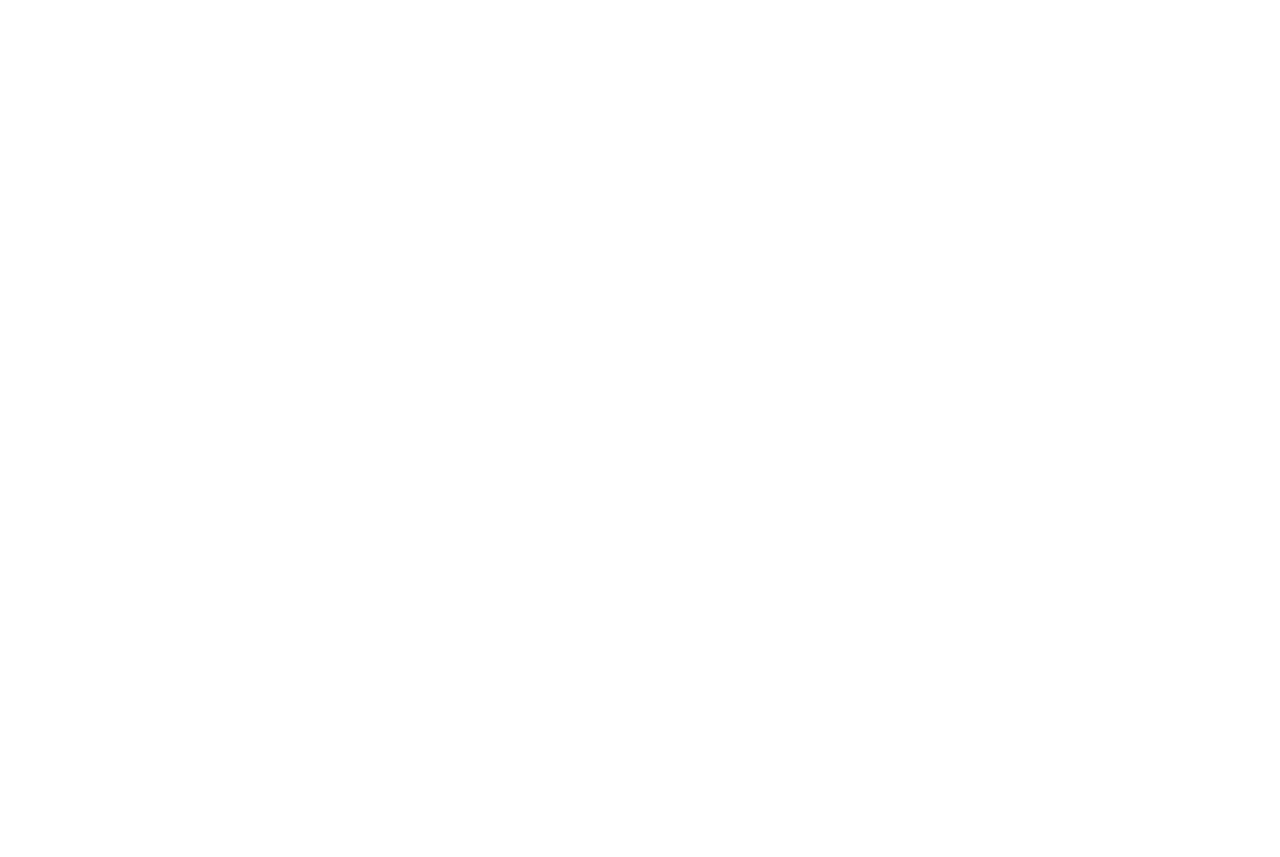
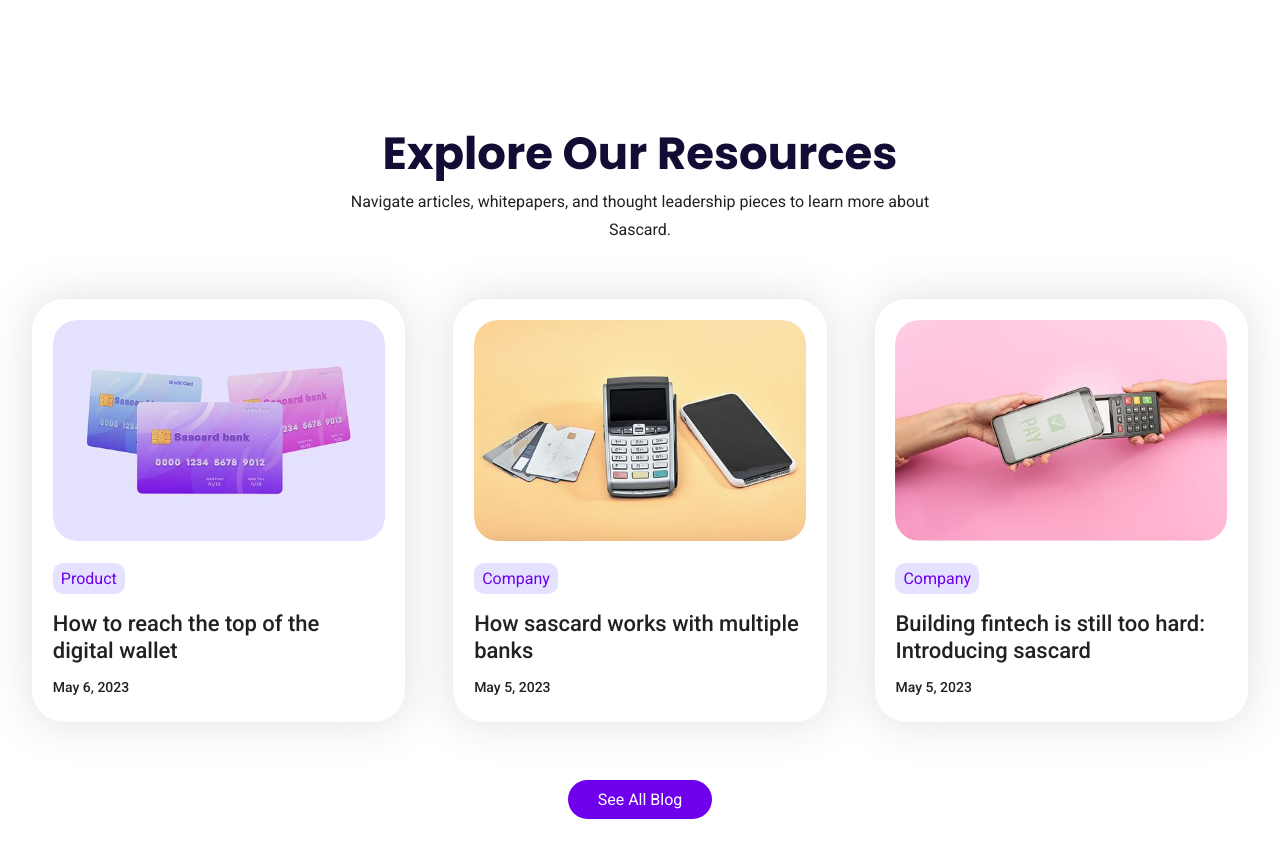
Before and after one commit to lazizjonikromov/landing_projects, a React (Vite) app: page / in a window 1280 px wide. Shown: the part 5020-5877 px from the top of the page. Before the commit the page ends 5021 px from the top, so only its background shows below. Built offline with nearby package versions, Linux system fonts and the light colour scheme.

Commit message:
blog section is added

```diff
--- a/src/App.jsx
+++ b/src/App.jsx
@@ -1,3 +1,4 @@
+import BlogSection from "./components/blogSection/BlogSection"
 import CompanySection from "./components/companySection/CompanySection"
 import CtaSection from "./components/ctaSection/CtaSection"
 import FeatureSection from "./components/featureSection/FeatureSection"
@@ -16,6 +17,7 @@
       <PaymentSection />
       <CtaSection />
       <PlansSection />
+      <BlogSection />
     </>
   )
 }
--- /dev/null
+++ b/src/components/blogSection/BlogSection.jsx
@@ -0,0 +1,64 @@
+import React from "react";
+import Wrapper from "../wrapper/Wrapper";
+import Img1 from "../../assets/blog-1.jpg";
+import Img2 from "../../assets/blog-2.jpg";
+import Img3 from "../../assets/blog-3.jpg";
+import "./blog_section.scss";
+
+const blogs = [
+  {
+    title: "How to reach the top of the digital wallet",
+    tag: "Product",
+    img: Img1,
+    date: "May 6, 2023",
+  },
+  {
+    title: "How sascard works with multiple banks",
+    tag: "Company",
+    img: Img2,
+    date: "May 5, 2023",
+  },
+  {
+    title: "Building fintech is still too hard: Introducing sascard",
+    tag: "Company",
+    img: Img3,
+    date: "May 5, 2023",
+  },
+];
+
+const BlogSection = () => {
+  return (
+    <section className="blog">
+      <Wrapper>
+        <div className="blog__text">
+          <h3>Explore Our Resources</h3>
+          <p>
+            Navigate articles, whitepapers, and thought leadership pieces to
+            learn more about Sascard.
+          </p>
+        </div>
+
+        <div className="blog__container">
+          {blogs.map((blog, i) => (
+            <div className="blog__card" key={i}>
+              <div className="blog__card-img">
+                <img src={blog.img} alt="" />
+              </div>
+              <div className="blog__tag">{blog.tag}</div>
+              <div className="blog__title">{blog.title}</div>
+              <h6>{blog.date}</h6>
+            </div>
+          ))}
+        </div>
+
+        <div className="blog__btn">
+          <a href="#" className="button-primary">
+            See All Blog
+          </a>
+        </div>
+      </Wrapper>
+    </section>
+  );
+};
+
+export default BlogSection;
--- /dev/null
+++ b/src/components/blogSection/blog_section.scss
@@ -0,0 +1,90 @@
+@import "../../styles/mixins.scss";
+
+.blog {
+  padding-block: 8rem 5rem;
+
+  h3 {
+    font-size: 45px;
+
+    @include respond(tab-port) {
+      font-size: 40px;
+    }
+
+    @include respond(phone) {
+      font-size: 35px;
+    }
+  }
+
+  &__text {
+    text-align: center;
+    width: 50%;
+    margin-inline: auto;
+    margin-bottom: 3.5rem;
+
+    @include respond(tab-port) {
+      width: 70%;
+    }
+
+    @include respond(phone) {
+      width: 100%;
+    }
+  }
+
+  &__container {
+    display: grid;
+    grid-template-columns: repeat(auto-fit, minmax(17rem, 1fr));
+    gap: 3rem;
+  }
+
+  &__card {
+    padding: 1.3rem;
+    box-shadow: 0 0 40px 5px rgba(132, 132, 132, 0.2);
+    border-radius: 2rem;
+    cursor: pointer;
+  }
+
+  &__tag {
+    color: #6f00eb;
+    background-color: #e5e2ff;
+    border-radius: 10px;
+    margin-block: 1.4rem 1rem;
+    padding: 2px 8px;
+    display: inline-block;
+  }
+
+  &__title {
+    margin-bottom: 0.6rem;
+    font-size: 22px;
+    font-weight: 500;
+  }
+
+  &__card-img {
+    width: 100%;
+    overflow: hidden;
+    border-radius: 1.5rem;
+  }
+
+  img {
+    width: 100%;
+    height: auto;
+    border-radius: 1.5rem;
+    transition: transform 0.6s;
+
+    &:hover {
+      transform: scale(1.2);
+    }
+  }
+
+  h6 {
+    font-size: 14px;
+    font-weight: 500;
+  }
+
+  &__btn {
+    width: fit-content;
+    margin-inline: auto;
+    margin-top: 4rem;
+  }
+
+
+}
```
